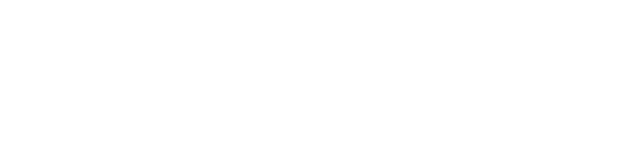
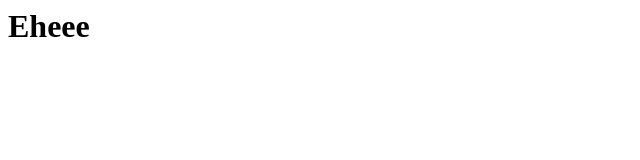
Before and after one commit to grhayk/crap-portfolio, a plain HTML site: page index.html in a window 1280 px wide. Shown: the whole page, without its empty margins (0-640 px from the left). Drawn offline with Linux system fonts and the light colour scheme.

Commit message:
added h1 in index file

```diff
--- a/index.html
+++ b/index.html
@@ -3,6 +3,6 @@
 <title>crap portfolio</title>
 </head>
 <body>
-
+<h1>Eheee</h1>
 </body>
 </html>
```
